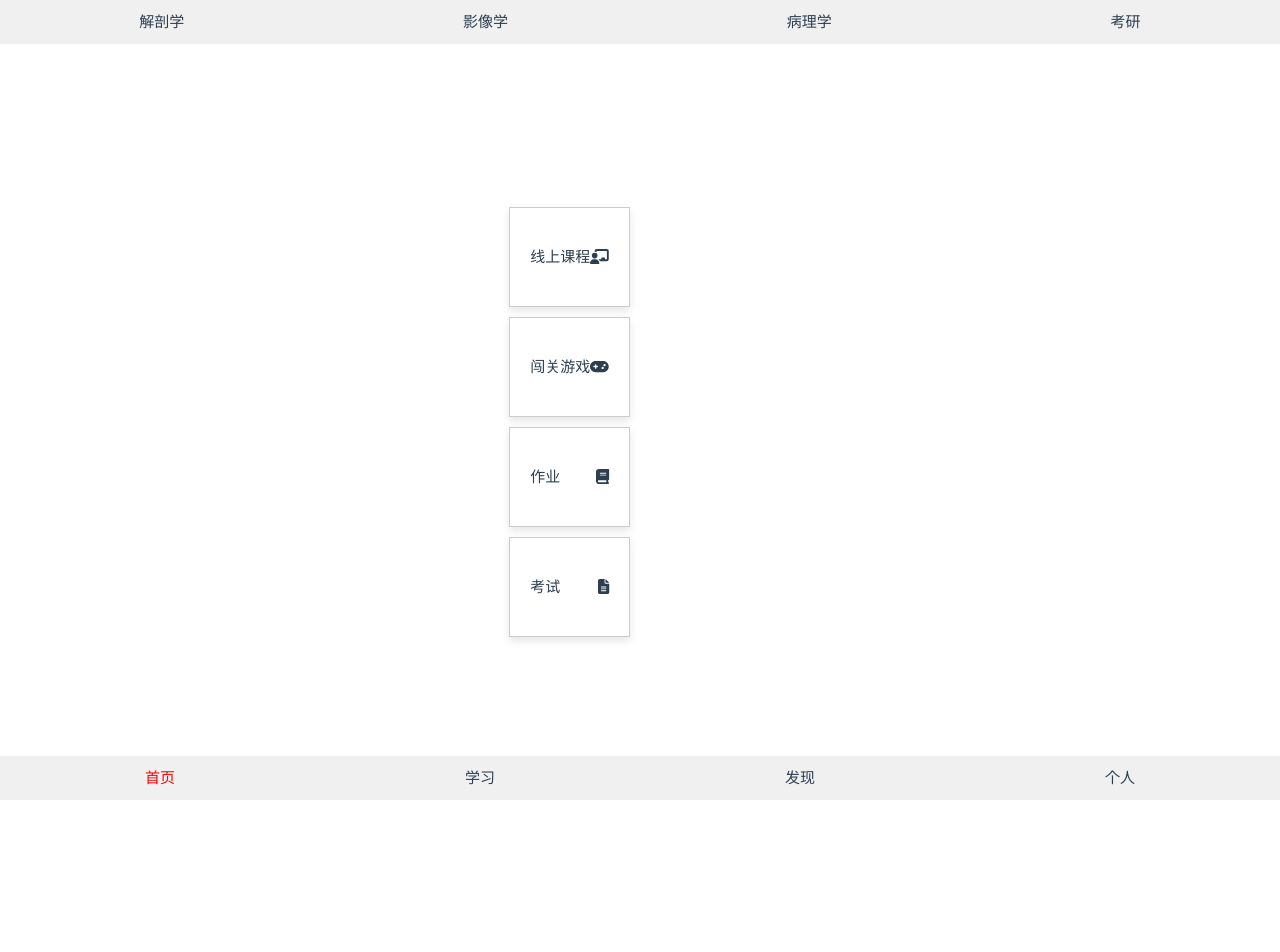
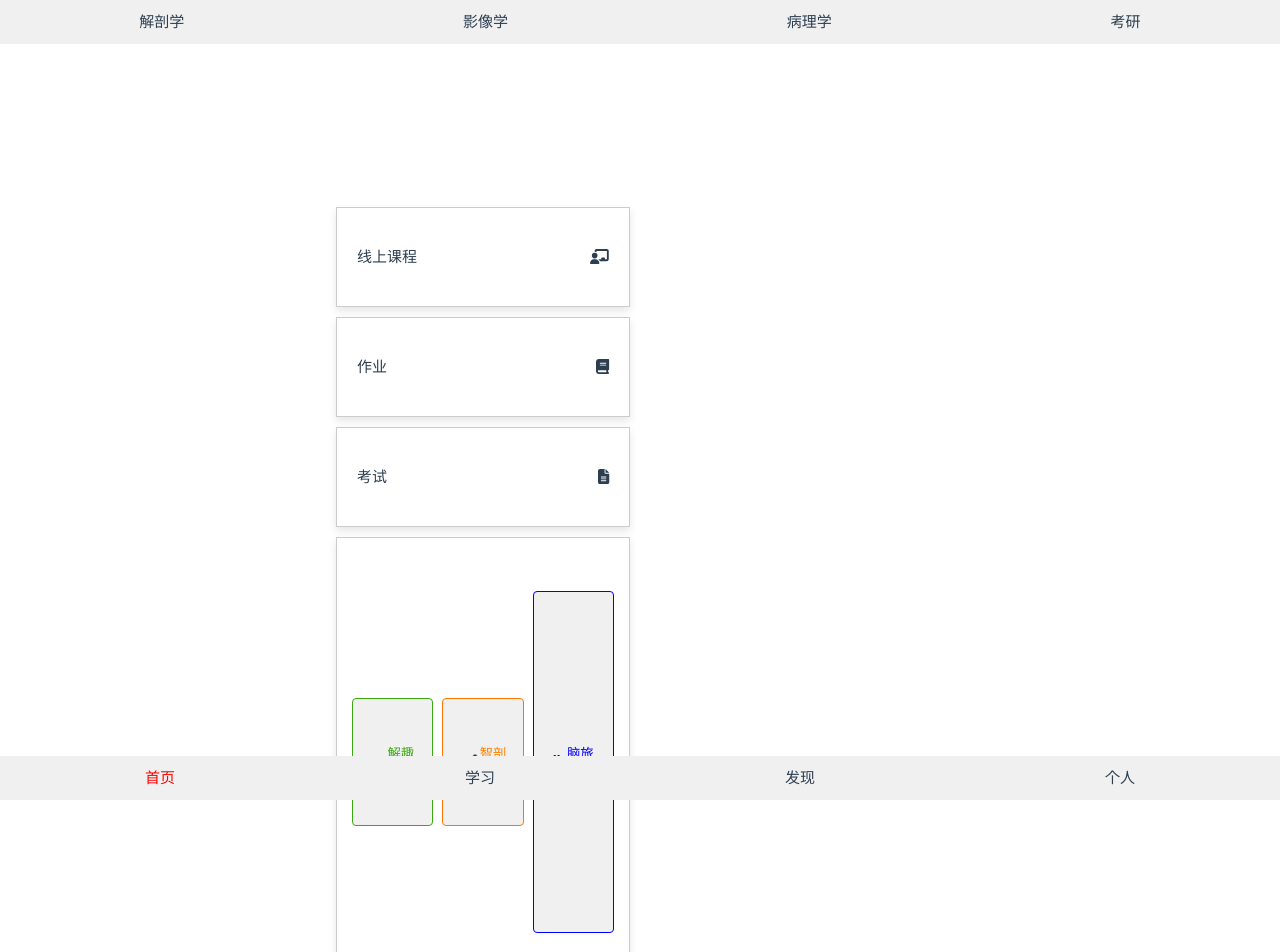
Before and after one commit to bitpurleclude/specimen, a Vue app in the folder specimen-electron-app/: page /learn/anatomy in a window 1280 px wide. Shown: the top 952 px of the page. Before the commit the page ends 800 px from the top, so only its background shows below. Built offline with nearby package versions, Linux system fonts and the light colour scheme.

Commit message:
feat: 微调

```diff
--- /dev/null
+++ b/specimen-electron-app/src/components/game-container.vue
@@ -0,0 +1,68 @@
+<template>
+  <div class="dynamic-container" :style="containerStyle">
+    <slot></slot> <!-- 允许父组件插入内容 -->
+  </div>
+</template>
+
+<script>
+export default {
+  name: 'DynamicContainer',
+  props: {
+    flexDirection: {
+      type: String,
+      default: 'row', // 默认为行排列
+    },
+    justifyContent: {
+      type: String,
+      default: 'flex-start', // 默认对齐方式
+    },
+    alignItems: {
+      type: String,
+      default: 'flex-start', // 默认项目对齐方式
+    }
+  },
+  computed: {
+    containerStyle() {
+      return {
+        display: 'flex',
+        flexDirection: this.flexDirection, // 控制主轴方向
+        justifyContent: this.justifyContent, // 控制主轴上的对齐方式
+        alignItems: this.alignItems, // 控制交叉轴上的对齐方式
+      };
+    }
+  }
+}
+</script>
+
+<style scoped>
+.dynamic-container {
+  box-sizing: border-box;
+  display: flex;
+  flex-direction: column; /* Stack children vertically */
+  justify-content: center; /* Center children vertically */
+  align-items: center; /* Center children horizontally */
+  border: 1px solid #ccc;
+  margin: 10px; /* Margin around the container */
+  padding: 20px; /* Padding inside the container */
+  background-color: #fff;
+  box-shadow: 0 4px 8px rgba(0, 0, 0, 0.1);
+  width: calc(100% - 20px); /* Adjust width for margin */
+  min-height: 100px; /* Minimum height of the container */
+  flex-wrap: wrap; /* Allow children to wrap if needed */
+}
+
+.dynamic-container {
+  display: flex;
+  flex-direction: row;
+  justify-content: center; /* Center content vertically */
+  align-items: center; /* Center content horizontally */
+  height: 100%; /* Container takes full height */
+  padding: 10px; /* Adjust padding as needed */
+}
+
+.dynamic-container > * {
+  width: 30%; /* Child elements take up 80% of the container's width */
+  height: 30%; /* Child elements take up 80% of the container's height */
+  margin: auto; /* Center the child elements */
+}
+</style>
--- /dev/null
+++ b/specimen-electron-app/src/components/img-bottom.vue
@@ -0,0 +1,64 @@
+<template>
+  <button class="icon-button" @click="onClick">
+    <img v-if="src" :src="src" alt="Example Icon" :style="{ width: imgWidth, height: imgHeight }" />
+    <FontAwesomeIcon :icon="icon" /> {{ text }}
+  </button>
+</template>
+
+<script>
+import { FontAwesomeIcon } from '@fortawesome/vue-fontawesome'
+
+export default {
+  components: {
+    FontAwesomeIcon
+  },
+  props: {
+    icon: {
+      type: Array,
+      default: ''
+    },
+    text: {
+      type: String,
+      default: ''
+    },
+    src:{
+      type: String,
+      default: ''
+    },
+    // 可以通过 props 传入图片的宽度和高度
+    imgWidth: {
+      type: String,
+      default: '20px' // 默认宽度为100px
+    },
+    imgHeight: {
+      type: String,
+    }
+  },
+  methods: {
+    onClick() {
+      this.$emit('click');
+    }
+  }
+}
+</script>
+
+<style scoped>
+.icon-button {
+  display: inline-flex;
+  align-items: center;
+  padding: 8px 16px;
+  border: 1px solid #ccc;
+  background-color: #f0f0f0;
+  cursor: pointer;
+  border-radius: 4px;
+}
+
+.icon-button:hover {
+  background-color: #e0e0e0;
+}
+
+/* FontAwesome图标和文本之间的间距 */
+.icon-button .fa-icon {
+  margin-right: 8px;
+}
+</style>
--- a/specimen-electron-app/src/main.js
+++ b/specimen-electron-app/src/main.js
@@ -1,5 +1,4 @@
 import './assets/main.css'
-
 import { createApp } from 'vue'
 import App from './App.vue'
 import router from './router'
--- a/specimen-electron-app/src/views/Anatomy.vue
+++ b/specimen-electron-app/src/views/Anatomy.vue
@@ -1,18 +1,27 @@
 <template>
   <div class="component-wrapper" :style="{ marginTop: marginTop }">
     <componentWrapper v-for="(item, index) in items" :key="index" :text="item.text" :icon="item.iconClass"/>
+    <GameContainer>
+      <img-bottom :icon="['fas', 'gamepad']" text="解趣坊" class="icon-button1"/>
+      <img-bottom :src="src1" text="智剖界"  class="icon-button2"/>
+      <img-bottom :icon="['fas', 'brain']" text="脑旅途" class="icon-button3" />
+      </GameContainer >
   </div>
 
 </template>
 <script>
 import componentWrapper from "@/components/component-wrapper.vue";
+import GameContainer from "@/components/game-container.vue";
+import imgBottom from "@/components/img-bottom.vue";
 import { library } from '@fortawesome/fontawesome-svg-core'
 import { faGamepad } from '@fortawesome/free-solid-svg-icons'
 import { FontAwesomeIcon } from '@fortawesome/vue-fontawesome'
 import { faBook } from '@fortawesome/free-solid-svg-icons'
 import { faFileAlt } from '@fortawesome/free-solid-svg-icons'
 import { faChalkboardTeacher } from '@fortawesome/free-solid-svg-icons'
+import { faBrain } from '@fortawesome/free-solid-svg-icons';
 
+library.add(faBrain);
 library.add(faChalkboardTeacher)
 library.add(faFileAlt)
 library.add(faBook)
@@ -21,22 +30,18 @@ export default {
   components: {
     FontAwesomeIcon,
     componentWrapper,
+    GameContainer,
+    imgBottom,
   },
   data() {
     return {
+      src1: '\\手术刀2f.png',
       items: [
         {
           text: '线上课程',
           iconClass: {
             prefix: 'fas', // 图标的样式前缀
             iconName: 'chalkboard-teacher'
-          }
-        },
-        {
-          text: '闯关游戏',
-          iconClass: {
-            prefix: 'fas', // 图标的样式前缀
-            iconName: 'gamepad'
           }
         },
         {
@@ -66,4 +71,47 @@ export default {
 </script>
 
 <style scoped>
+.icon-button3 {
+  display: inline-flex;
+  align-items: center;
+  padding: 8px 16px;
+  border: 1px solid blue; /* Set border color to blue */
+  background-color: #f0f0f0;
+  cursor: pointer;
+  border-radius: 4px;
+  color: blue; /* Set text color to blue */
+  height: 80%; /* Set height to 80% of the container */
+}
+
+.icon-button3:hover {
+  background-color: #e0e0e0;
+}
+.icon-button2{
+  display: inline-flex;
+  align-items: center;
+  padding: 8px 16px;
+  border: 1px solid #ff7700; /* Set border color to blue */
+  background-color: #f0f0f0;
+  cursor: pointer;
+  border-radius: 4px;
+  color: #ff8000; /* Set text color to blue */
+}
+
+.icon-button2:hover {
+  background-color: #e0e0e0;
+}
+.icon-button1{
+  display: inline-flex;
+  align-items: center;
+  padding: 8px 16px;
+  border: 1px solid #3baa10; /* Set border color to blue */
+  background-color: #f0f0f0;
+  cursor: pointer;
+  border-radius: 4px;
+  color: #3baa10; /* Set text color to blue */
+}
+
+.icon-button1:hover {
+  background-color: #e0e0e0;
+}
 </style>
```
Also changed, not shown: specimen-electron-app/public/手术刀2f.png (added), 1 other file (tests, documents, lock files or other folders).
